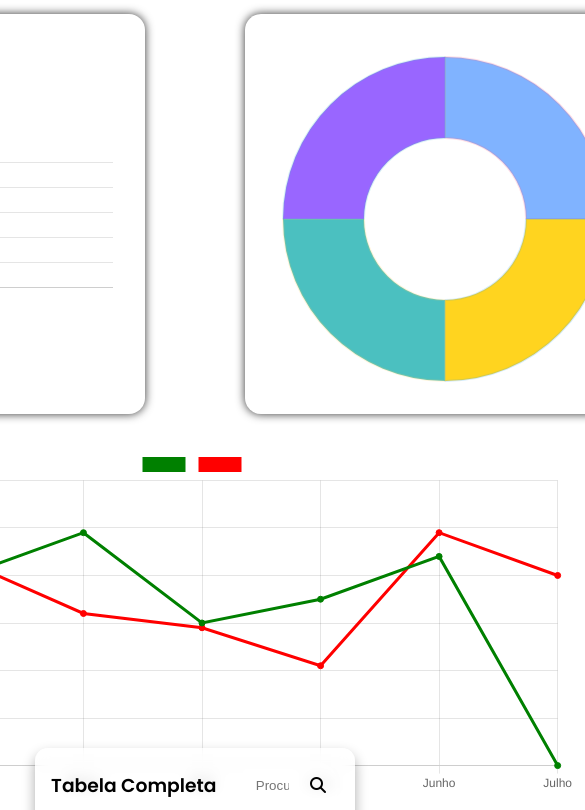
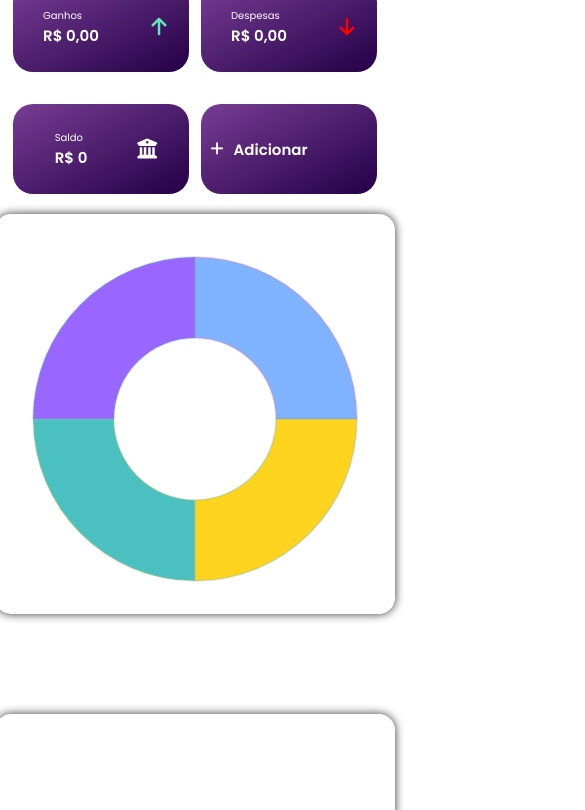
Before and after one commit to harrisondaniell/controle-financeiro, a plain HTML site: page index.html in a window 390 px wide. Shown: the part 106-916 px from the top of the page, 585 px wide, since content can reach past the window. Drawn offline with nearby package versions, Linux system fonts and the light colour scheme.

Commit message:
Responsividade generalista, organização de pastas

```diff
--- a/css/graphics.css
+++ b/css/graphics.css
@@ -11,9 +11,7 @@
   height: 400px;
   padding: 2rem;
   border-radius: 1rem;
-
   background: var(--bg-chart);
-
   box-shadow: 0 0 10px rgba(0, 0, 0, 0.8);
 }
 
@@ -26,6 +24,18 @@ body.dark .chart {
   display: flex;
   align-items: center;
   justify-content: center;
-  height: 380px;
+  height: 330px;
   border-radius: 1rem;
 }
+
+
+@media (max-width: 767px) {
+  .container-chart {
+    flex-direction: column;
+    align-items: center;
+  }
+
+  .chart-line {
+    height: 200px;
+  }
+}
--- a/css/modal.css
+++ b/css/modal.css
@@ -21,7 +21,6 @@
   padding: 40px;
   border-radius: 10px;
   border: 10px solid #200e38;
-  ;
   box-shadow: 0 0 0 10px white;
   position: relative;
 }
@@ -135,3 +134,22 @@
   background-color: red;
   color: #fff;
 }
+
+
+@media (max-width: 767px) {
+  .modal-container {
+    /* width: 100px; */
+    /* height: 100px; */
+    width: 100vw;
+  }
+
+  .modal {
+    min-width: 200px;
+    gap: 0;
+  }
+
+  .modal input{
+    width: 70vw;
+    height: 3.5vh;
+  }
+}
--- a/css/reset.css
+++ b/css/reset.css
@@ -30,12 +30,8 @@ body.dark {
   --bg-cards: #331d4a;
   --bg-color: #12192C;
   --bg-chart: tranparent;
-  /* #031634 */
   --title: #fff;
   /* --bg-side-bar: #240047; */
-
-
-
 }
 
 * {
@@ -47,8 +43,9 @@ body.dark {
 body {
   min-height: 100vh;
   display: flex;
+  flex-direction: column;
   align-items: center;
-  justify-content: center;
+  justify-content: flex-end;
   overflow-x: hidden;
   font-family: 'Poppins';
   background-color: var(--bg-color);
--- a/css/style.css
+++ b/css/style.css
@@ -7,20 +7,27 @@
 
 body {
   background-color: var(--bg-color);
+
+}
+
+.title {
   display: flex;
-  flex-direction: column;
   align-items: center;
+  width: 500px;
+  justify-content: space-evenly;
+  margin-bottom: 10px;
 }
 
 h1 {
   color: var(--title);
 }
 
+
 .section-cards {
   width: 100vw;
   display: flex;
   flex-direction: row;
-  gap: 20px;
+  gap: 2rem;
   justify-content: center;
 }
 
@@ -86,6 +93,10 @@ section .card:nth-of-type(2) .icon {
   color: #fff;
 }
 
+#addItem {
+  display: none;
+}
+
 .buttons {
   display: flex;
   flex-direction: row;
@@ -102,40 +113,65 @@ section .card:nth-of-type(2) .icon {
   cursor: pointer;
 }
 
-
 #dashboard {
   height: 100vh;
   margin: 0;
   padding: 0;
   margin-top: 10px;
+  margin-bottom: 200px;
   display: flex;
   flex-direction: column;
   align-items: center;
 }
 
-td.expenditure::after {
-  margin: 0 auto;
-  content: '';
-  width: 100px;
-  height: 10px;
-  background-color: red;
-  display: block;
+@media (max-width: 767px) {
+  body {
+    width: 100vw;
+    height: 100%;
+    overflow-x: hidden;
+    display: flex;
+    flex-direction: column;
+  }
+
+
+  #dashboard,
+  #table {
+    height: 100%;
+  }
+
+  #table {
+    margin-top: 50px;
+  }
+
+  #addItem {
+    display: flex;
+  }
+
+  .section-cards {
+    flex-direction: row;
+    flex-wrap: wrap;
+    gap: 12px;
+  }
+
+  .section-cards .card {
+    width: 11rem;
+    height: 90px;
+    border-radius: 20px;
+    background: var(--bg-cards);
+    color: white;
+    display: flex;
+    flex-direction: row;
+    margin-bottom: 20px;
+    align-items: center;
+    justify-content: center;
+    font-size: 10px;
+  }
+
+  #addItem .content-card {
+    display: flex;
+    align-items: center;
+    gap: 10px;
+    align-items: center;
+    justify-content: center;
+  }
 }
-
-td.expenditure::after {
-  margin: 0 auto;
-  content: '';
-  width: 90px;
-  height: 10px;
-  background-color: red;
-  display: block;
-}
-
-td.gain::after {
-  margin: 0 auto;
-  content: '';
-  width: 90px;
-  height: 10px;
-  background-color: green;
-  display: block;
-}
--- a/css/table.css
+++ b/css/table.css
@@ -1,6 +1,6 @@
 section.table {
   width: 82vw;
-  height: 90vh;
+  min-height: 90vh;
   background-color: #fff5;
   backdrop-filter: blur(7px);
   box-shadow: 0 .4rem .8rem #0005;
@@ -8,11 +8,6 @@ section.table {
   overflow: hidden;
 }
 
-/* width: 82vw;
-height: 90vh;
-background-color: #fff5;
-backdrop-filter: blur(7px);
-border-radius: .8rem; */
 
 table,
 th,
@@ -48,6 +43,10 @@ td {
   width: 45%;
   background-color: #fff8;
   box-shadow: 0 0.1rem .4rem #0002;
+}
+
+.table-header .input-itens {
+  box-shadow: 0 0.1rem .4rem #000;
 }
 
 .table-header .input-itens input {
--- a/index.html
+++ b/index.html
@@ -49,7 +49,13 @@
     </nav>
   </header>
   <main id="dashboard" class="section">
-    <!-- <h1>Dashboard</h1> -->
+    <div class="title">
+      <h1>Dashboard</h1>
+      <div id="btn" class="buttons">
+        <div class="inner-btn">
+        </div>
+      </div>
+    </div>
     <section class="section-cards">
       <div class="card">
         <div class="content-card">
@@ -71,25 +77,31 @@
       </div>
       <div class="card">
         <div class="content-card">
-          <p>Saldo Atual</p>
+          <p>Saldo</p>
           <h2 class="card-value" id="balance">R$ 0,00</h2>
         </div>
         <div class="icon">
           <span><i class="fa-solid fa-building-columns fa-2xl"></i></span>
         </div>
       </div>
-      <div id="btn" class="buttons">
-        <div class="inner-btn">
+      <div class="card" id="addItem" data-modal="abrir">
+        <div class="content-card">
+          <i class="fa-solid fa-plus fa-xl" class="nav__icon"></i>
+          <h2 class="card-value" id="balance">Adicionar</h2>
+        </div>
+        <div class="icon">
+          <!-- <span><i class="fa-solid fa-building-columns fa-2xl"></i></span> -->
         </div>
       </div>
+
     </section>
     <section>
       <div class="container-chart">
         <div class="chart">
-          <canvas id="linechart"></canvas>
+          <canvas id="doughnut-chart"></canvas>
         </div>
         <div class="chart">
-          <canvas id="doughnut-chart"></canvas>
+          <canvas id="linechart"></canvas>
         </div>
       </div>
       <div class="chart-line">
@@ -151,12 +163,11 @@
     </div>
   </section>
 
-  <script type="module" src="main.js"></script>
+  <script type="module" src="./js/main.js"></script>
   <script type="module" src="https://cdn.jsdelivr.net/npm/chart.js"></script>
   <script type="module" src="./js/chart1.js"></script>
   <script type="module" src="./js/chart2.js"></script>
   <script type="module" src="./js/chart3.js"></script>
-  <script src="./js/darkmode.js"></script>
   <script src="https://unpkg.com/ionicons@5.1.2/dist/ionicons.js"></script>
   <script src="https://kit.fontawesome.com/bcfe146bbd.js" crossorigin="anonymous"></script>
 </body>
--- a/js/darkmode.js
+++ b/js/darkmode.js
@@ -1,4 +1,5 @@
-
-const btn = document.getElementById('btn')
-const innerBtn = document.querySelector('.inner-btn');
-btn.addEventListener('click', () => document.body.classList.toggle('dark'));
+export function handleTheme() {
+  const btn = document.getElementById('btn')
+  const innerBtn = document.querySelector('.inner-btn');
+  btn.addEventListener('click', () => document.body.classList.toggle('dark'));
+}
--- a/main.js
+++ b/js/main.js
@@ -1,6 +1,7 @@
-import { Revenue, Expenditure, Account } from "./js/Classes.js"
-import initFilter from "./js/filter.js";
-import initSideBar from "./js/sidebar.js";
+import { Revenue, Expenditure, Account } from "./Classes.js"
+import initFilter from "./filter.js";
+import initSideBar from "./sidebar.js";
+import { handleTheme } from "./darkmode.js";
 
 const btnConfirm = document.getElementById('btnConfirm');
 const btnUpdate = document.getElementById('btnUpdate');
@@ -12,7 +13,7 @@ const [description, value, category, date] = inputs;
 const alert = document.querySelector('.alert')
 const expenditure = document.getElementById('expenditure')
 const revenue = document.getElementById('revenue')
-const btnOpen = document.querySelector('[data-modal="abrir"]')
+const btnOpen = document.querySelectorAll('[data-modal="abrir"]')
 const btnClose = document.querySelector('[data-modal="fechar"]')
 const containerModal = document.querySelector('[data-modal="container"]')
 const getValuesAll = values => values.reduce((acc, value) => acc + value, 0)
@@ -106,7 +107,7 @@ function clickOutsideModal(event) {
     closeModal(event)
 }
 
-btnOpen.addEventListener('click', openModal)
+btnOpen.forEach(btn => btn.addEventListener('click', openModal))
 btnClose.addEventListener('click', closeModal)
 containerModal.addEventListener('click', clickOutsideModal)
 
@@ -435,3 +436,4 @@ buttons.forEach(item => item.addEventListener('click', updateCards))
 
 initFilter()
 initSideBar()
+handleTheme()
```
Also changed, not shown: js/package.json (renamed from package.json).
